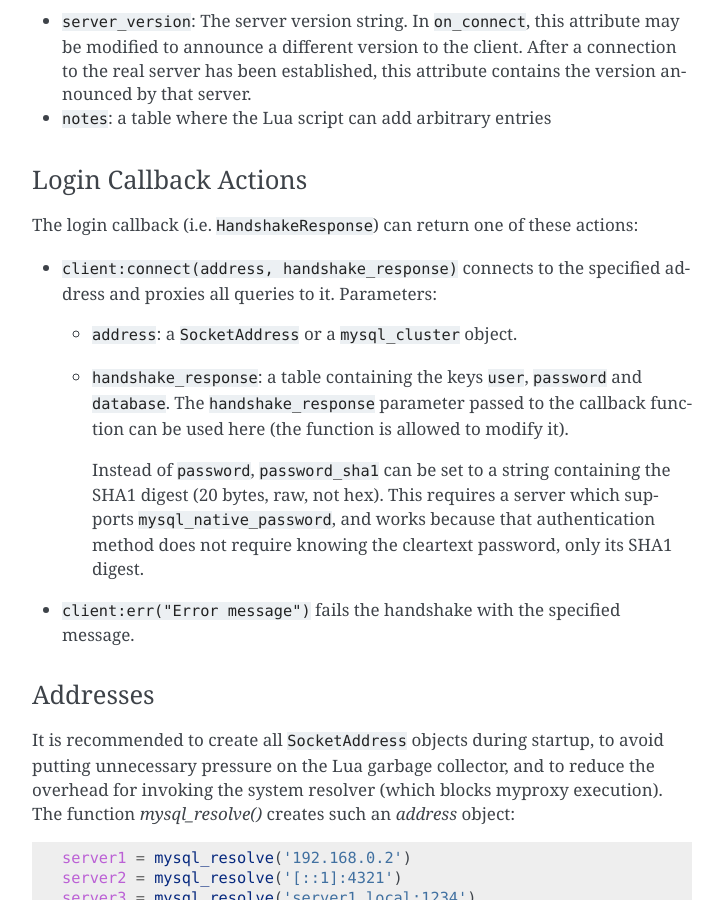
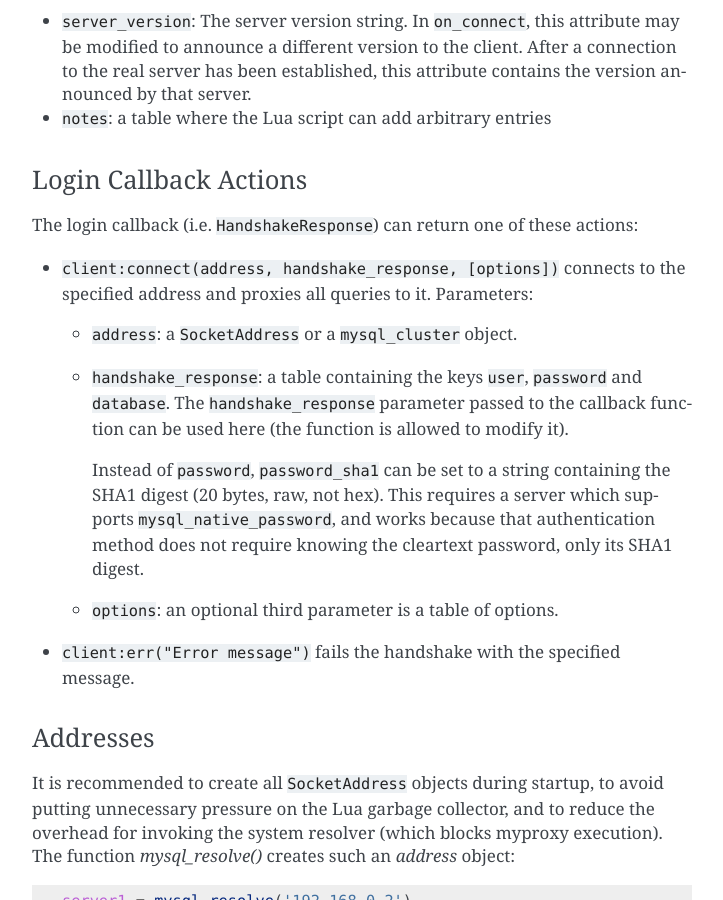
Before and after one commit to CM4all/myproxy, a Sphinx documentation site: the page built from doc/index.rst, in a window 1280 px wide and 900 px high, scrolled down 2070 px. Shown: the whole window, without its empty margins (388-1111 px from the left). Built offline with Sphinx 7.4.7, drawn with Linux system fonts in a browser that asks for light colours.

Commit message:
LClient: add options table to Lua "connect" method
No actual options implemented yet.

```diff
--- a/doc/index.rst
+++ b/doc/index.rst
@@ -123,8 +123,8 @@
 The login callback (i.e. ``HandshakeResponse``) can return one of
 these actions:
 
-* ``client:connect(address, handshake_response)`` connects to the
-  specified address and proxies all queries to it.  Parameters:
+* ``client:connect(address, handshake_response, [options])`` connects
+  to the specified address and proxies all queries to it.  Parameters:
 
   - ``address``: a ``SocketAddress`` or a ``mysql_cluster`` object.
 
@@ -138,6 +138,8 @@
     requires a server which supports ``mysql_native_password``, and
     works because that authentication method does not require knowing
     the cleartext password, only its SHA1 digest.
+
+  - ``options``: an optional third parameter is a table of options.
 
 * ``client:err("Error message")`` fails the handshake with the
   specified message.
```
Also changed, not shown: 7 other files.
